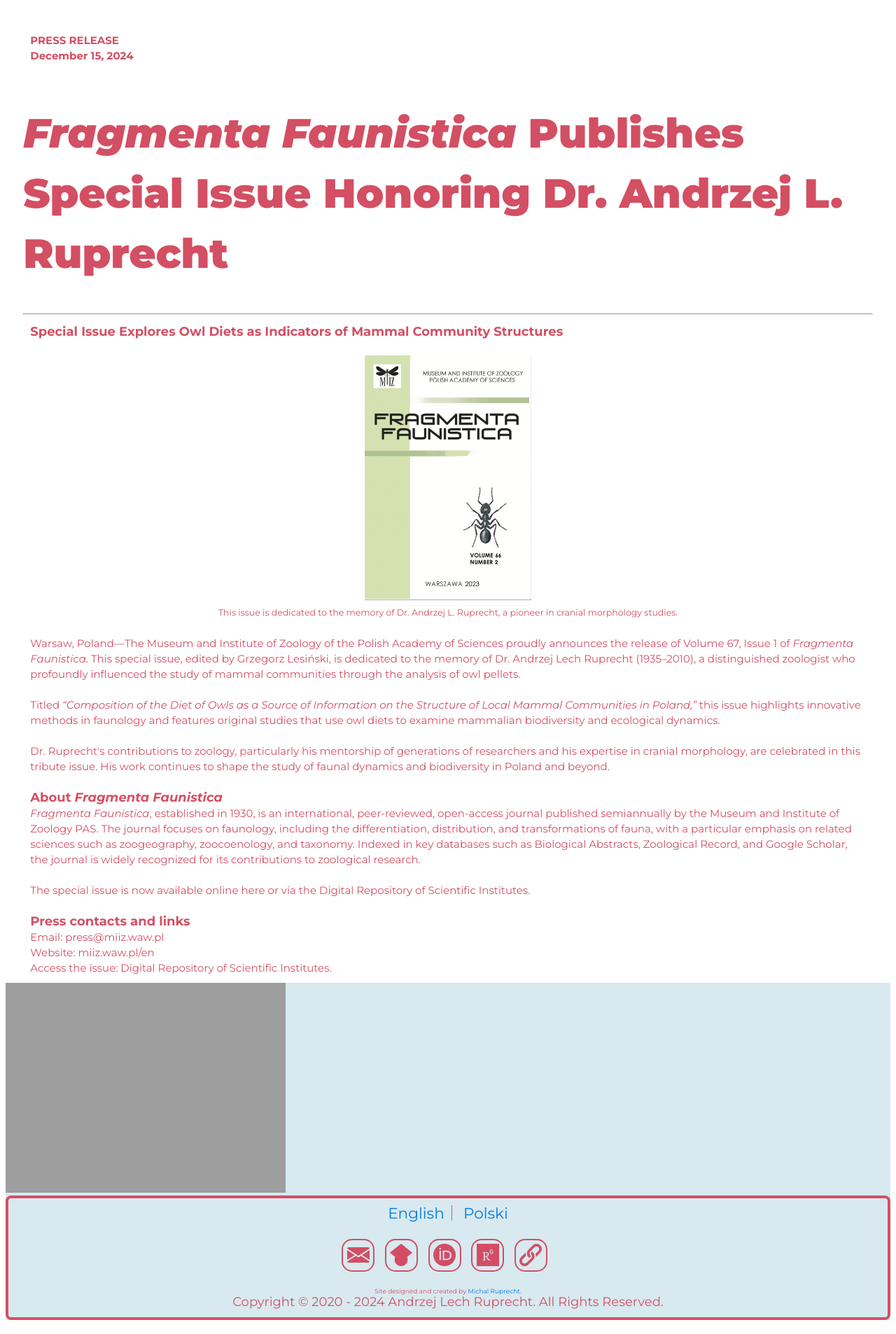
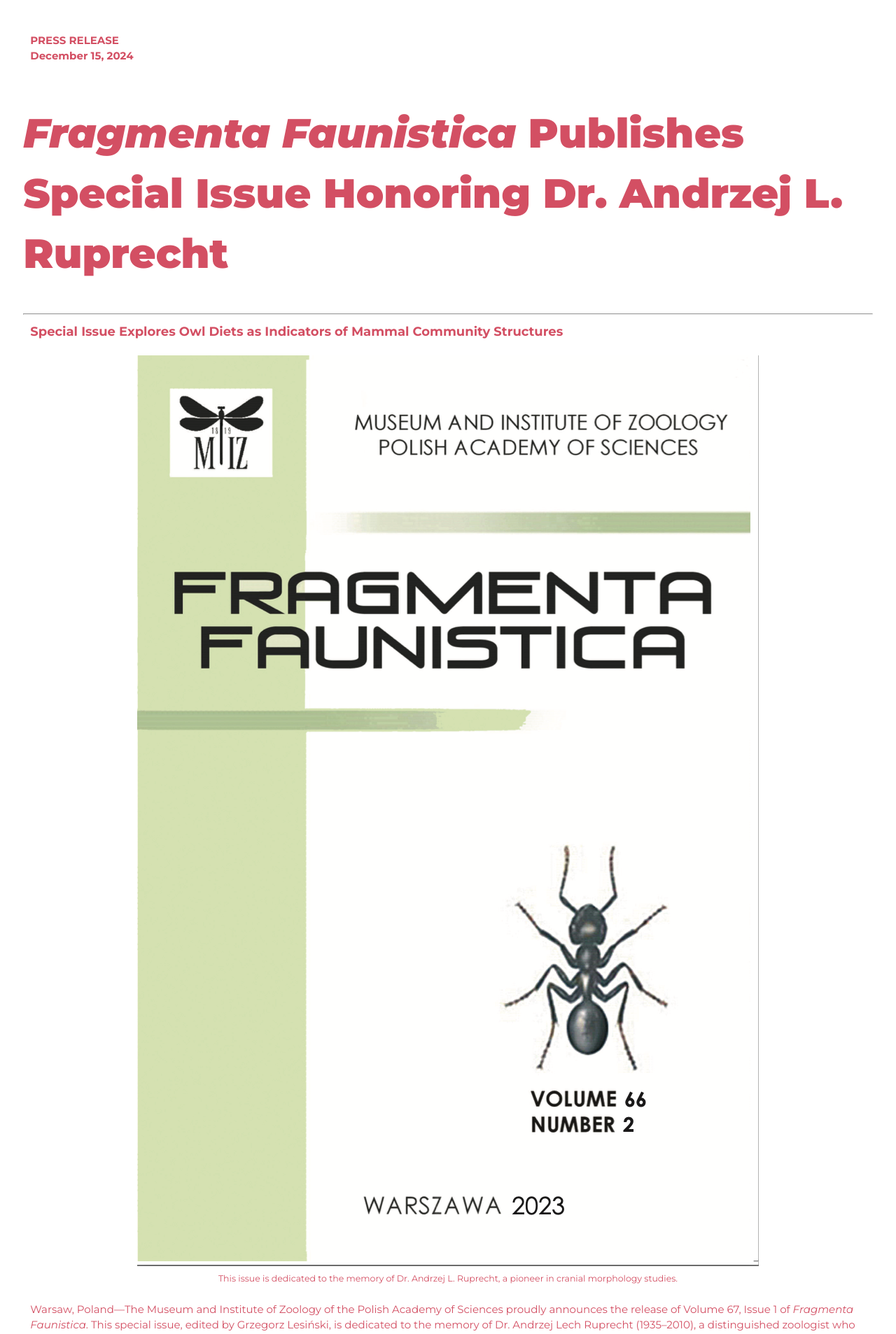
Before and after one commit to andrzejruprecht/andrzejruprecht, a Jekyll site: the page built from pages/press/fragmenta_faunistica_en.html, in a window 1280 px wide. Shown: the top 1907 px of the page at 70% size. Built offline with Jekyll 4.4.1, drawn with Linux system fonts in a browser that asks for light colours.

Commit message:
Update fragmenta_faunistica_en.html

```diff
--- a/pages/press/fragmenta_faunistica_en.html
+++ b/pages/press/fragmenta_faunistica_en.html
@@ -19,7 +19,7 @@
         <hr>
         <h3>
           <big><b>Special Issue Explores Owl Diets as Indicators of Mammal Community Structures</b></big>
-          <center><br><img src="https://andrzejruprecht.github.io/pages/press/assets/FRAGMENTA%20FAUNISTICA_ruprecht.png" alt="Fragmenta Faunistica Special Issue" width="20%">
+          <center><br><img src="https://andrzejruprecht.github.io/pages/press/assets/FRAGMENTA%20FAUNISTICA_ruprecht.png" alt="Fragmenta Faunistica Special Issue" height="50%">
           <br><small>This issue is dedicated to the memory of Dr. Andrzej L. Ruprecht, a pioneer in cranial morphology studies.</small></center>
           <br>Warsaw, Poland—The <a href="https://miiz.waw.pl/en/" target="_blank">Museum and Institute of Zoology of the Polish Academy of Sciences</a> proudly announces the release of Volume 67, Issue 1 of <i>Fragmenta Faunistica</i>. This special issue, edited by Grzegorz Lesiński, is dedicated to the memory of Dr. Andrzej Lech Ruprecht (1935–2010), a distinguished zoologist who profoundly influenced the study of mammal communities through the analysis of owl pellets.
 
```
